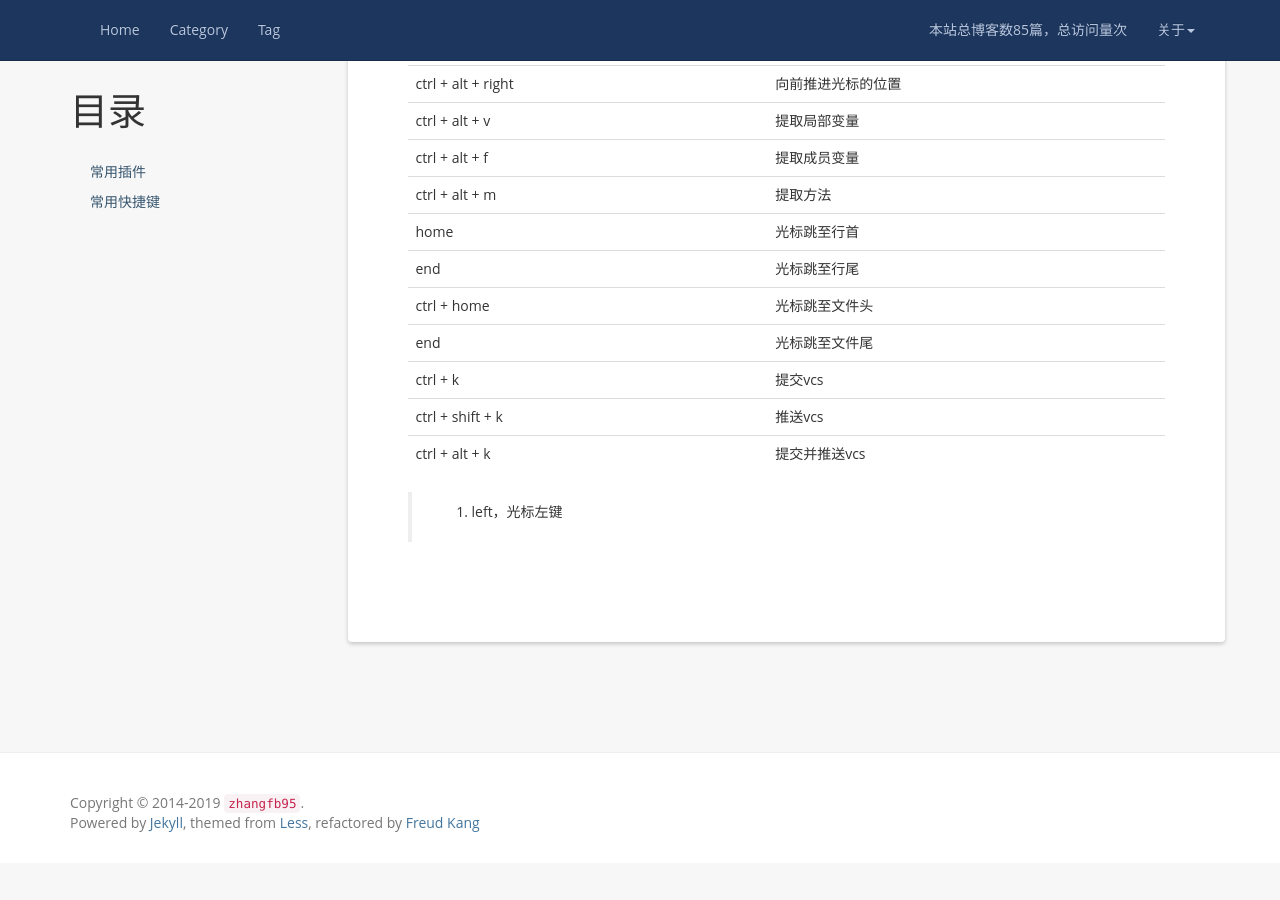
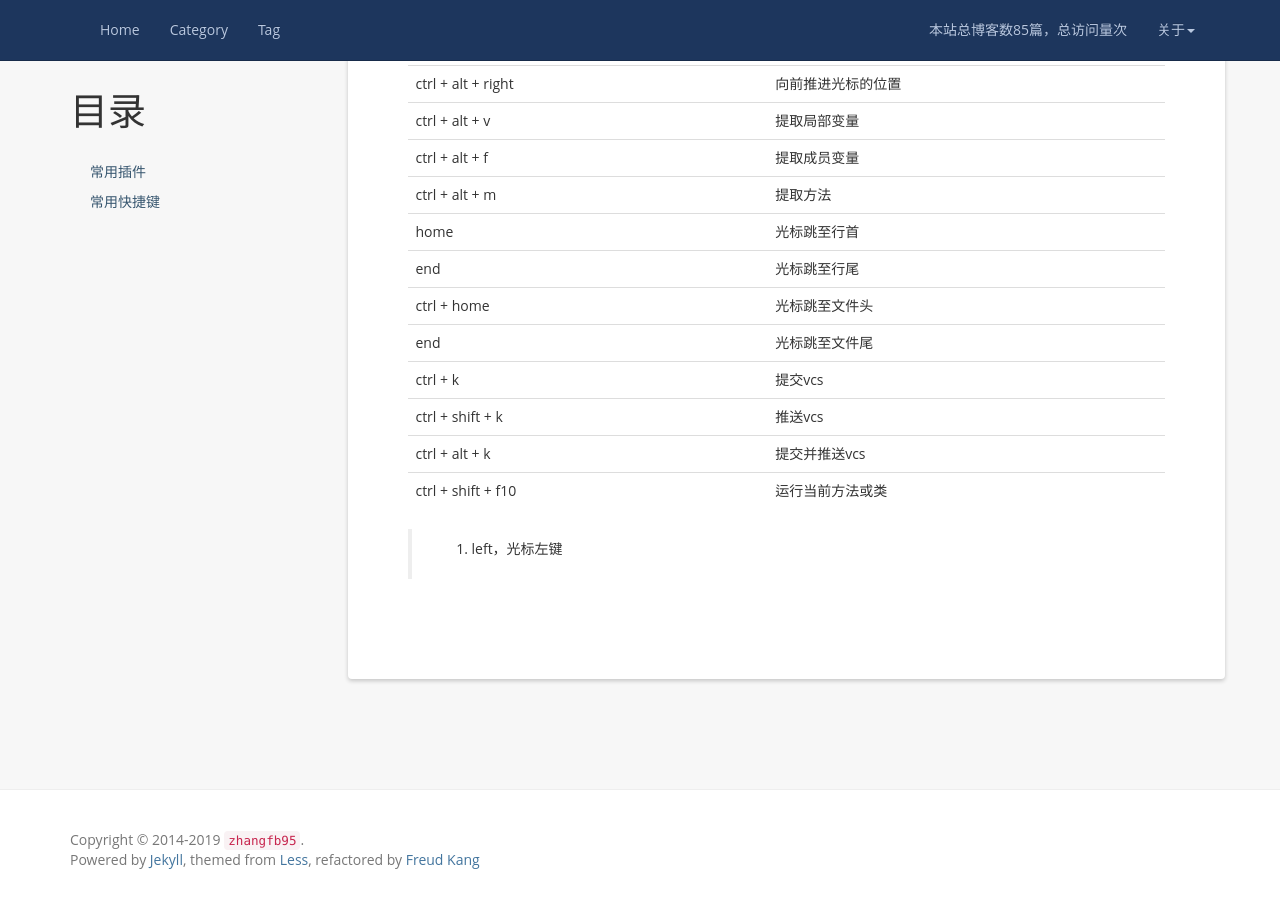
Before and after one commit to zhangfb95/zhangfb95.github.io.bak, a Jekyll site: the page built from plugin-intellij.md, in a window 1280 px wide and 900 px high, scrolled down 883 px. Built offline with Jekyll 4.4.1, drawn with Linux system fonts in a browser that asks for light colours; nearby versions of some CDN libraries; a script that is not in the unit is left out; comment, search, counter and statistics services are not loaded; before the commit the page ends 1746 px from its top, so only the background shows below that.

Commit message:
add more shortcut

```diff
--- a/plugin-intellij.md
+++ b/plugin-intellij.md
@@ -38,5 +38,6 @@ permalink: /plugin-intellij/
 | ctrl + k | 提交vcs |
 | ctrl + shift + k | 推送vcs |
 | ctrl + alt + k | 提交并推送vcs |
+| ctrl + shift + f10 | 运行当前方法或类 |
 
 > 1. left，光标左键
```
